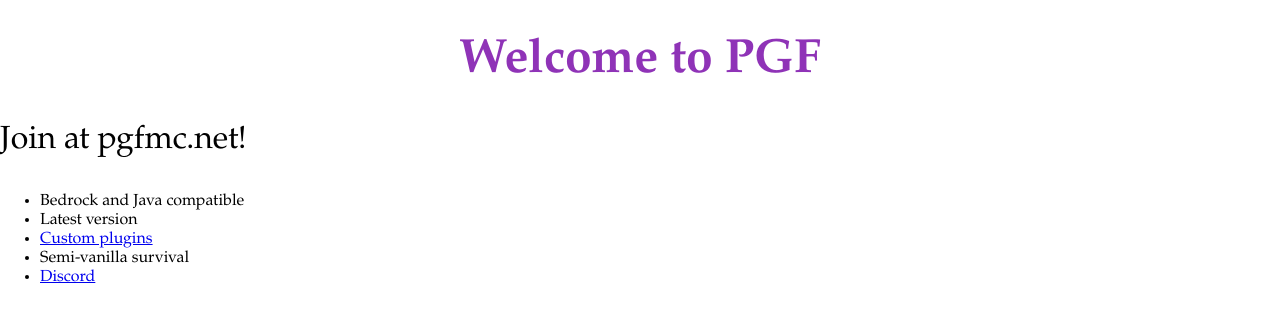
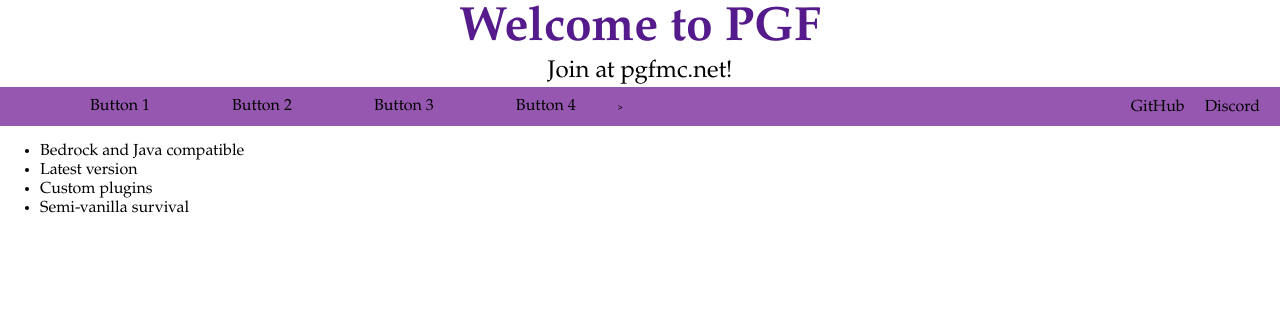
Before and after one commit to pgfmc/site, a plain HTML site: page src/pages/index.html in a window 1280 px wide. Drawn offline with Linux system fonts and the light colour scheme.

Commit message:
Added nav bar

```diff
--- /dev/null
+++ b/src/css/main.css
@@ -0,0 +1,68 @@
+body {
+	height: 100%;
+	margin: 0;
+	text-align: left;
+	width: 100%;
+
+  font-family: Palatino, 'Palatino Linotype', serif;
+  font-size: 8px;
+}
+
+.page-title {
+  margin: 0;
+  text-align: center;
+  font-size: 3rem;
+  color: rgb(150, 87, 177);
+}
+
+.page-description {
+  margin: 0;
+  font-size: 1.5rem;
+  color: rgb(0, 0, 0);
+  text-align: center;
+}
+
+.feature-list {
+    font-size: 1rem;
+    color: rgb(0, 0, 0);
+}
+
+nav {
+  margin: 0;
+  padding: 10px;
+  background-color: rgb(150, 87, 177);
+}
+
+nav a {
+  text-decoration: none;
+  color: rgb(0, 0, 0);
+}
+
+nav li {
+  font-size: 1rem;
+  display: inline;
+  padding: 40px;
+}
+
+nav ul {
+  display: inline;
+}
+
+.discord-btn {
+  font-size: 1rem;
+  height: 1px;
+  line-height: 1px;
+  padding: 10px;
+  display: inline;
+  float: right;
+}
+
+.github-btn {
+  font-size: 1rem;
+  height: 1px;
+  line-height: 1px;
+  padding: 10px;
+  display: inline;
+  float: right;
+  align-items: center;
+}
--- a/src/pages/index.html
+++ b/src/pages/index.html
@@ -1,24 +1,34 @@
 <!DOCTYPE html>
 <html>
     <head>
-        <link rel="stylesheet" href="main.css">
+        <link rel="stylesheet" href="../css/main.css">
         <title>PGF</title>
     </head>
 
     <body>
 
-        <h1>Welcome to PGF</h1>
+        <h1 class="page-title"><a href="" style="text-decoration: none">Welcome to PGF</a></h1>
 
-        <p>
+        <p class="page-description">
             Join at pgfmc.net!
         </p>
 
-        <ul>
+        <nav>
+            <ul>
+                <li><a href="#">Button 1</a></li>
+                <li><a href="#">Button 2</a></li>
+                <li><a href="#">Button 3</a></li>
+                <li><a href="#">Button 4</a></li>
+            </ul>
+            <div class="discord-btn"><a href="https://discord.gg/zdxeREe" target="_blank">Discord</a></div>>
+            <div class="github-btn"><a href="https://github.com/pgfmc" target="_blank">GitHub</a></div>
+        </nav>
+
+        <ul class="feature-list">
             <li>Bedrock and Java compatible</li>
             <li>Latest version</li>
-            <li><a href="https://github.com/pgfmc" target="_blank">Custom plugins</a></li>
+            <li>Custom plugins</li>
             <li>Semi-vanilla survival</li>
-            <li><a href="https://discord.gg/zdxeREe" target="_blank">Discord</a></li>
         </ul>
 
     </body>
--- a/src/pages/main.css
+++ /dev/null
@@ -1,25 +0,0 @@
-body {
-	height: 100%;
-	margin: 0;
-	text-align: left;
-	width: 100%;
-
-  font-family: Palatino, 'Palatino Linotype', serif;
-  font-size: 16px;
-}
-
-h1 {
-  text-align: center;
-  font-size: 3rem;
-  color: rgb(143, 51, 183);
-}
-
-p {
-  font-size: 2rem;
-  color: rgb(0, 0, 0);
-}
-
-ul {
-    font-size: 1rem;
-    color: rgb(0, 0, 0);
-}
```
